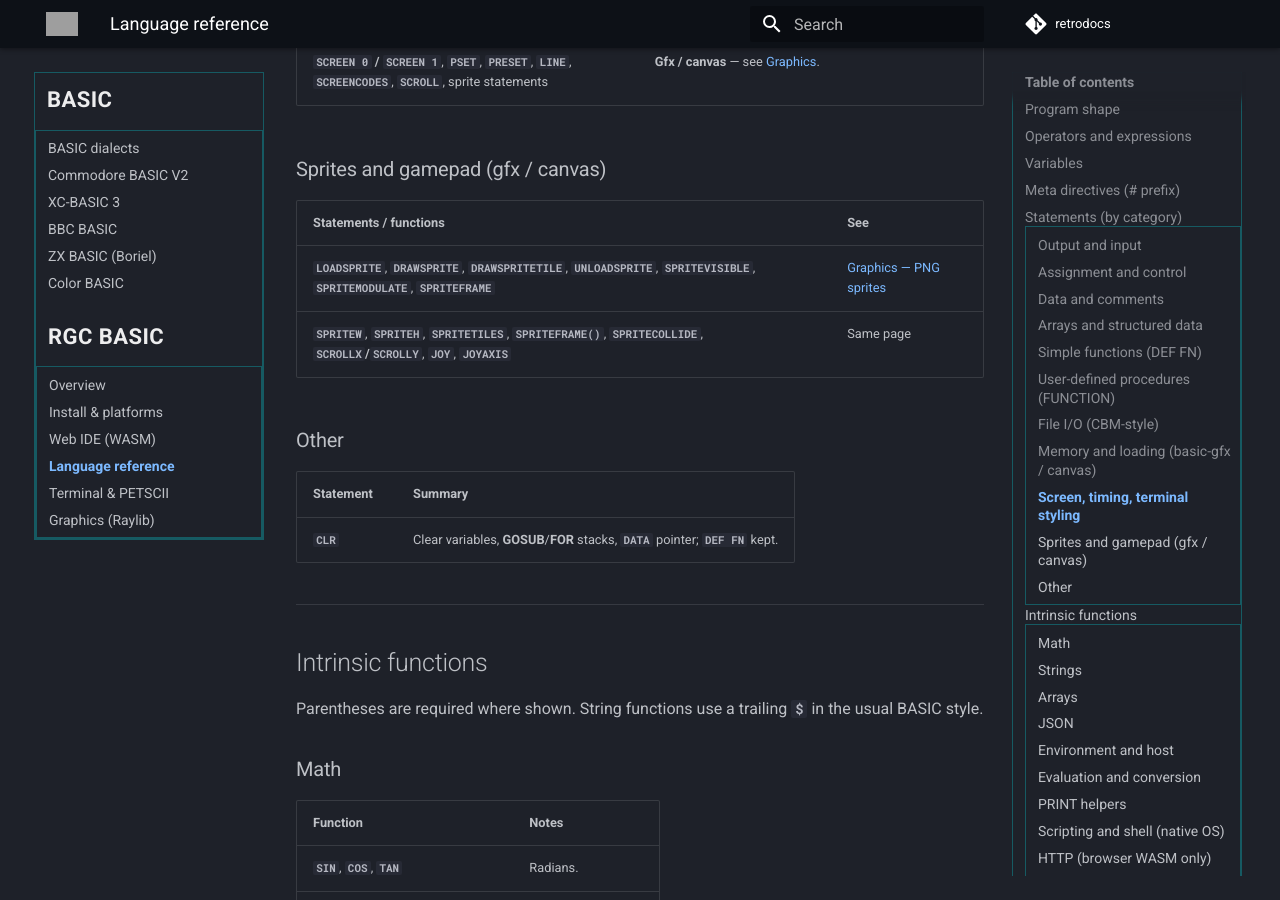
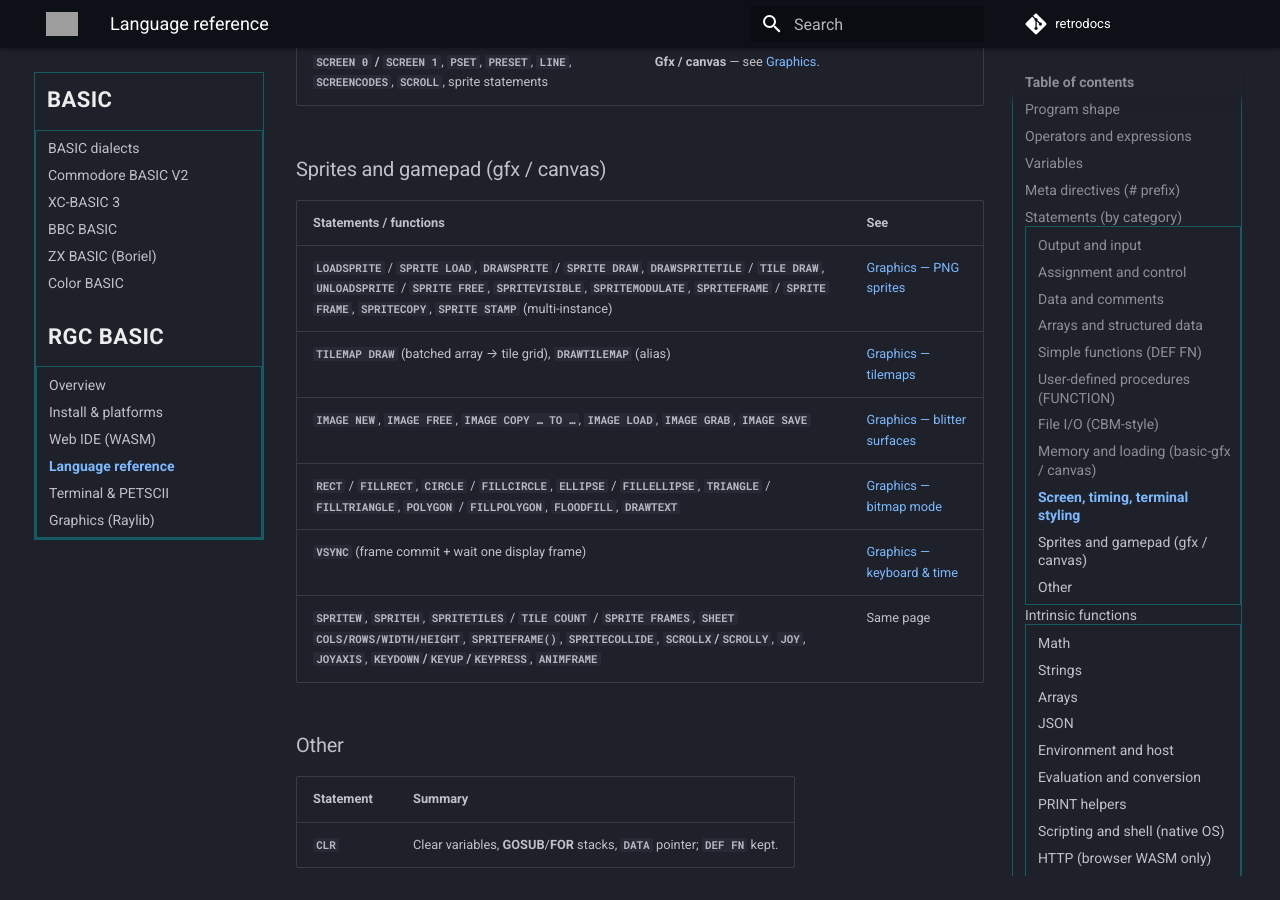
Before and after one commit to omiq/retrodocs, an MkDocs documentation site: the page built from docs/basic/rgc-basic/language.md, in a window 1280 px wide and 900 px high, scrolled down 5931 px. Built offline with MkDocs 1.6.1 and Material for MkDocs 9.7.7, drawn with Linux system fonts in a browser that asks for light colours; comment, search, counter and statistics services are not loaded; some of the changed text lies outside the part shown; grey boxes are pictures that could not be loaded.

Commit message:
rgc-basic: refresh overview + language reference for Graphics 1.0
- rgc-basic.md landing: graphics cell in the 'where to run' table now
  lists AMOS-class primitives, tilemaps, blitter, VSYNC, KEYDOWN etc.
  instead of the old bitmap / sprites / scroll / gamepad summary.
  Quick-links row expanded. Version note switched from v1.5.x-class
  to Graphics 1.0 (post-v1.8 Unreleased).
- language.md: graphics-statements / graphics-only-functions tables
  now list the two-word aliases, TILEMAP DRAW, IMAGE family,
  RECT/CIRCLE/ELLIPSE/TRIANGLE/POLYGON/FLOODFILL/DRAWTEXT, VSYNC,
  KEYDOWN/KEYUP/KEYPRESS, ANIMFRAME, and the SHEET / TILE / SPRITE
  accessor trio.
- Reserved-words note mentions the new Graphics 1.0 keywords.

```diff
--- a/docs/basic/rgc-basic/language.md
+++ b/docs/basic/rgc-basic/language.md
@@ -155,8 +155,12 @@ Design notes and history: **[meta-directives-plan.md](https://github.com/omiq/rg
 
 | Statements / functions | See |
 |------------------------|-----|
-| **`LOADSPRITE`**, **`DRAWSPRITE`**, **`DRAWSPRITETILE`**, **`UNLOADSPRITE`**, **`SPRITEVISIBLE`**, **`SPRITEMODULATE`**, **`SPRITEFRAME`** | [Graphics — PNG sprites](graphics-raylib.md#png-sprites--full-reference) |
-| **`SPRITEW`**, **`SPRITEH`**, **`SPRITETILES`**, **`SPRITEFRAME()`**, **`SPRITECOLLIDE`**, **`SCROLLX`/`SCROLLY`**, **`JOY`**, **`JOYAXIS`** | Same page |
+| **`LOADSPRITE`** / **`SPRITE LOAD`**, **`DRAWSPRITE`** / **`SPRITE DRAW`**, **`DRAWSPRITETILE`** / **`TILE DRAW`**, **`UNLOADSPRITE`** / **`SPRITE FREE`**, **`SPRITEVISIBLE`**, **`SPRITEMODULATE`**, **`SPRITEFRAME`** / **`SPRITE FRAME`**, **`SPRITECOPY`**, **`SPRITE STAMP`** (multi-instance) | [Graphics — PNG sprites](graphics-raylib.md#png-sprites--full-reference) |
+| **`TILEMAP DRAW`** (batched array → tile grid), **`DRAWTILEMAP`** (alias) | [Graphics — tilemaps](graphics-raylib.md#tilemaps-tilemap-draw) |
+| **`IMAGE NEW`**, **`IMAGE FREE`**, **`IMAGE COPY … TO …`**, **`IMAGE LOAD`**, **`IMAGE GRAB`**, **`IMAGE SAVE`** | [Graphics — blitter surfaces](graphics-raylib.md#blitter-surfaces-image-new--copy--save) |
+| **`RECT`** / **`FILLRECT`**, **`CIRCLE`** / **`FILLCIRCLE`**, **`ELLIPSE`** / **`FILLELLIPSE`**, **`TRIANGLE`** / **`FILLTRIANGLE`**, **`POLYGON`** / **`FILLPOLYGON`**, **`FLOODFILL`**, **`DRAWTEXT`** | [Graphics — bitmap mode](graphics-raylib.md#bitmap-mode-screen-1) |
+| **`VSYNC`** (frame commit + wait one display frame) | [Graphics — keyboard & time](graphics-raylib.md#keyboard--time) |
+| **`SPRITEW`**, **`SPRITEH`**, **`SPRITETILES`** / **`TILE COUNT`** / **`SPRITE FRAMES`**, **`SHEET COLS/ROWS/WIDTH/HEIGHT`**, **`SPRITEFRAME()`**, **`SPRITECOLLIDE`**, **`SCROLLX`/`SCROLLY`**, **`JOY`**, **`JOYAXIS`**, **`KEYDOWN`/`KEYUP`/`KEYPRESS`**, **`ANIMFRAME`** | Same page |
 
 ### Other
 
@@ -249,7 +253,7 @@ Details: [Web IDE — `HTTP$`](web-ide.md#http-and-httpstatus).
 
 ### Graphics-only (see [Graphics](graphics-raylib.md))
 
-**`INKEY$()`**, **`PEEK`**, **`SPRITEW`**, **`SPRITEH`**, **`SPRITETILES`**, **`SPRITEFRAME()`**, **`SPRITECOLLIDE`**, **`SCROLLX()`**, **`SCROLLY()`**, **`JOY`**, **`JOYSTICK`**, **`JOYAXIS`**.
+**`INKEY$()`**, **`PEEK`**, **`KEYDOWN(code)`**, **`KEYUP(code)`**, **`KEYPRESS(code)`** (rising-edge latch), **`ANIMFRAME(first, last, jiffies)`** (time-cycled frame index), **`SPRITEW`**, **`SPRITEH`**, **`SPRITETILES`** / **`TILE COUNT`** / **`SPRITE FRAMES`**, **`SHEET COLS/ROWS/WIDTH/HEIGHT`**, **`SPRITEFRAME()`**, **`SPRITECOLLIDE`**, **`SCROLLX()`**, **`SCROLLY()`**, **`JOY`**, **`JOYSTICK`**, **`JOYAXIS`**.
 
 ---
 
@@ -279,7 +283,7 @@ Identifiers starting with **`TI`** are resolved with CBM-style rules ( **`TI`**
 
 ## Reserved words (identifiers)
 
-The interpreter keeps a fixed **`reserved_words[]`** table in **`basic.c`**: every keyword for statements and intrinsics (**`PRINT`**, **`FUNCTION`**, **`SPRITECOLLIDE`**, **`HTTPSTATUS`**, **`LOOP`**, **`EXIT`**, …) plus tokens such as **`INK`**, **`DOWN`**, **`JOIN`**, **`XOR`**, etc. **Do not use those spellings as variable names.** (Exact rules for **labels** vs identifiers are described in the upstream README.)
+The interpreter keeps a fixed **`reserved_words[]`** table in **`basic.c`**: every keyword for statements and intrinsics (**`PRINT`**, **`FUNCTION`**, **`SPRITECOLLIDE`**, **`HTTPSTATUS`**, **`LOOP`**, **`EXIT`**, …) plus tokens such as **`INK`**, **`DOWN`**, **`JOIN`**, **`XOR`**, etc. Graphics 1.0 additions — **`RECT`**, **`FILLRECT`**, **`CIRCLE`**, **`FILLCIRCLE`**, **`ELLIPSE`**, **`FILLELLIPSE`**, **`TRIANGLE`**, **`FILLTRIANGLE`**, **`POLYGON`**, **`FILLPOLYGON`**, **`FLOODFILL`**, **`DRAWTEXT`**, **`VSYNC`** — are reserved too. **Do not use those spellings as variable names.** (Exact rules for **labels** vs identifiers are described in the upstream README.)
 
 Authoritative list: **`reserved_words[]`** in **[basic.c](https://github.com/omiq/rgc-basic/blob/main/basic.c)**.
 
```
Also changed, not shown: docs/basic/rgc-basic.md (+4 -4 lines).
